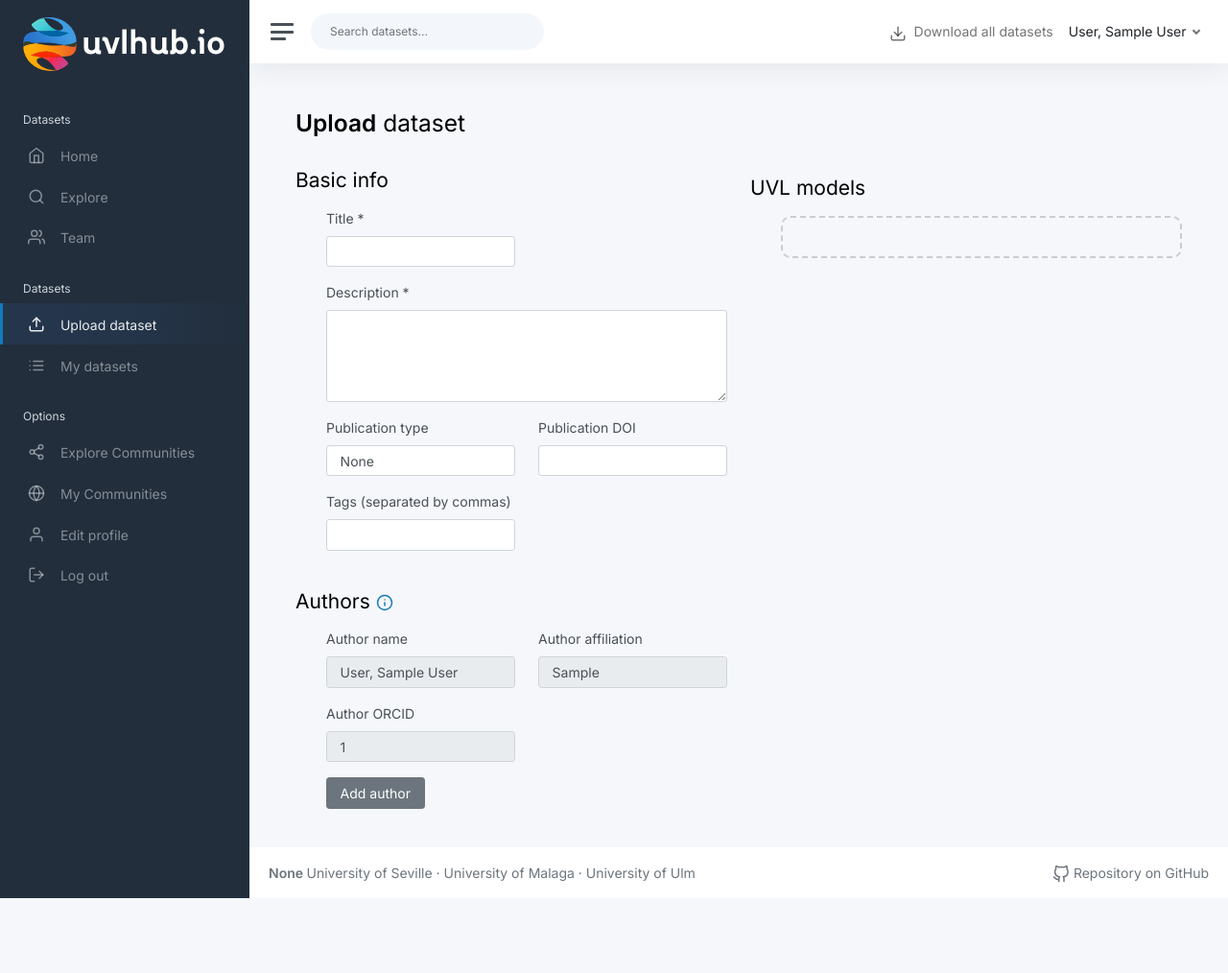
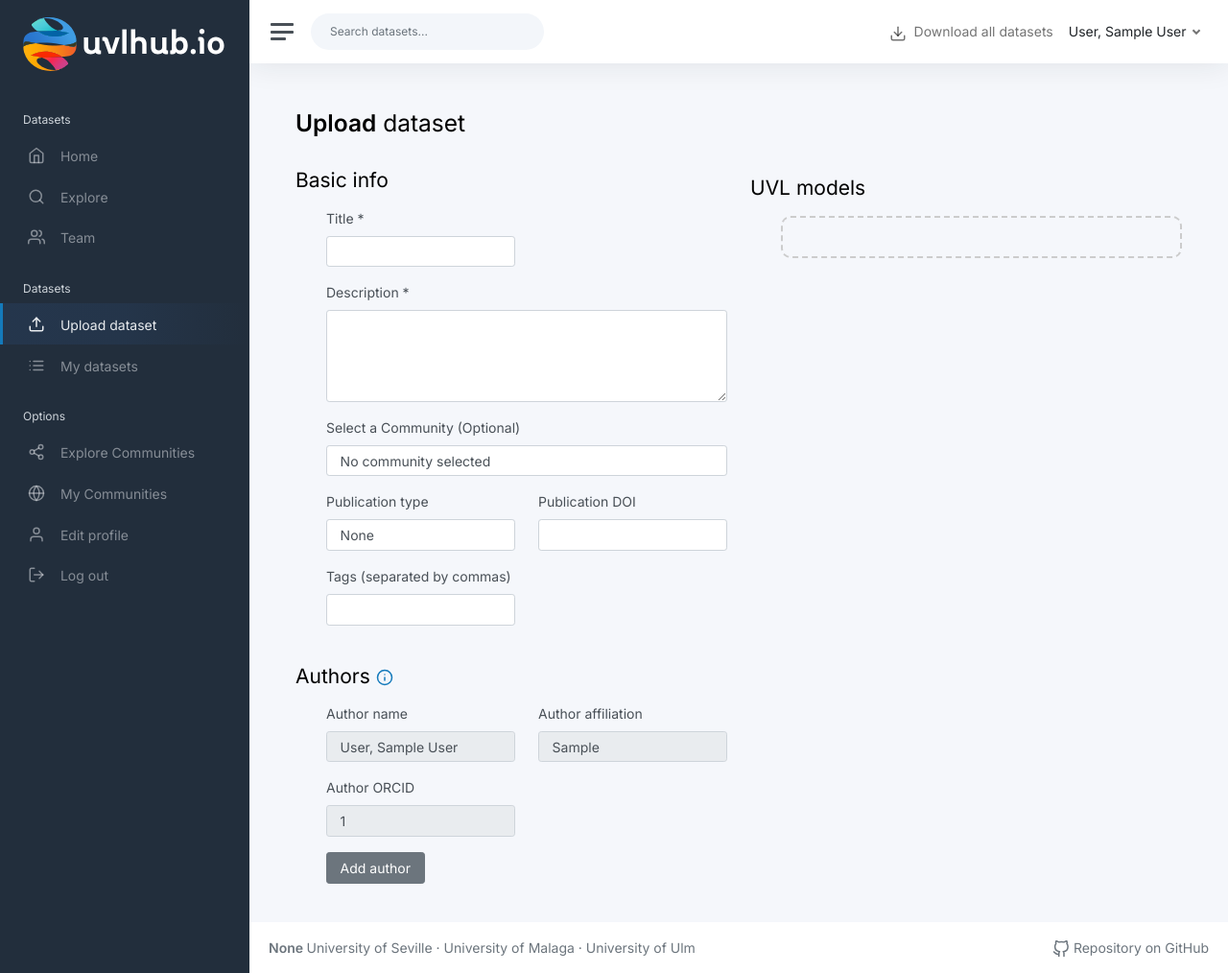
Before and after one commit to maravimaq/puchero-hub, a Flask app: page /dataset/upload in a window 1280 px wide. Shown: the whole page at 96% size. Before the commit the page ends 936 px from the top, so only its background shows below. Run offline with Flask 3, Linux system fonts and the light colour scheme; a user stored in the database is signed in; tables that the repository leaves empty hold one stand-in row (values such as "Sample post"); parts of the project's set-up code (start-up, migrations or seed data) failed here and were passed over; some libraries are stand-ins or nearby versions.

Commit message:
Feat(communities): Added the option to select a dataset in the upload datasets view #24

```diff
--- a/app/modules/dataset/templates/dataset/upload_dataset.html
+++ b/app/modules/dataset/templates/dataset/upload_dataset.html
@@ -59,6 +59,14 @@
                                         <span style="color: red;">{{ error }}</span>
                                     {% endfor %}
                                 </div>
+                            </div>
+
+                            <div class="col-12 mb-3">
+                                <label for="community" class="form-label">Select a Community (Optional)</label>
+                                {{ form.community(class="form-control") }}
+                                {% for error in form.community.errors %}
+                                    <span style="color: red;">{{ error }}</span>
+                                {% endfor %}
                             </div>
 
                             <div class="col-lg-6 col-6">
```
